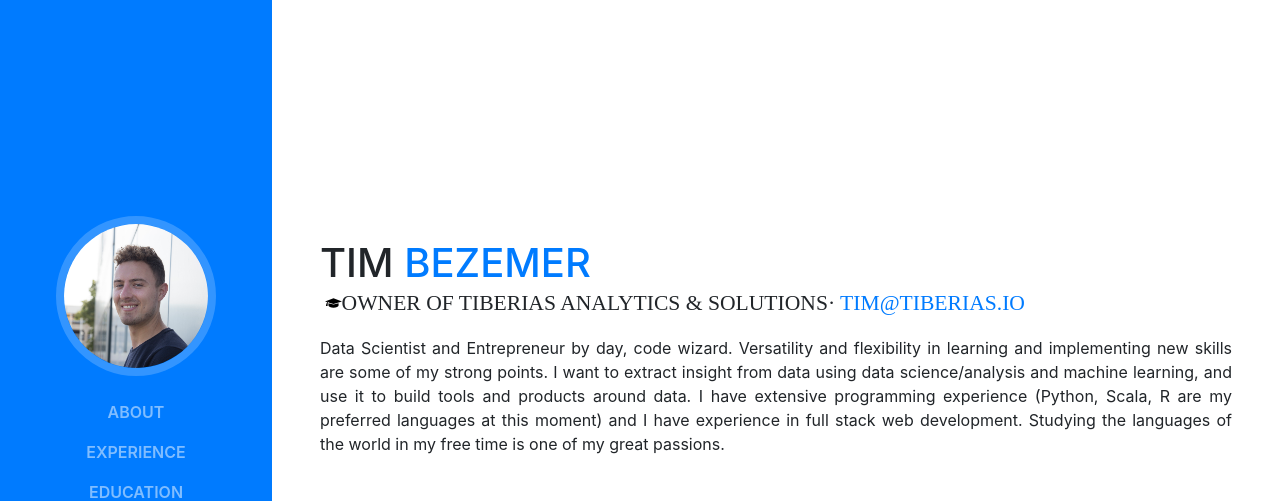
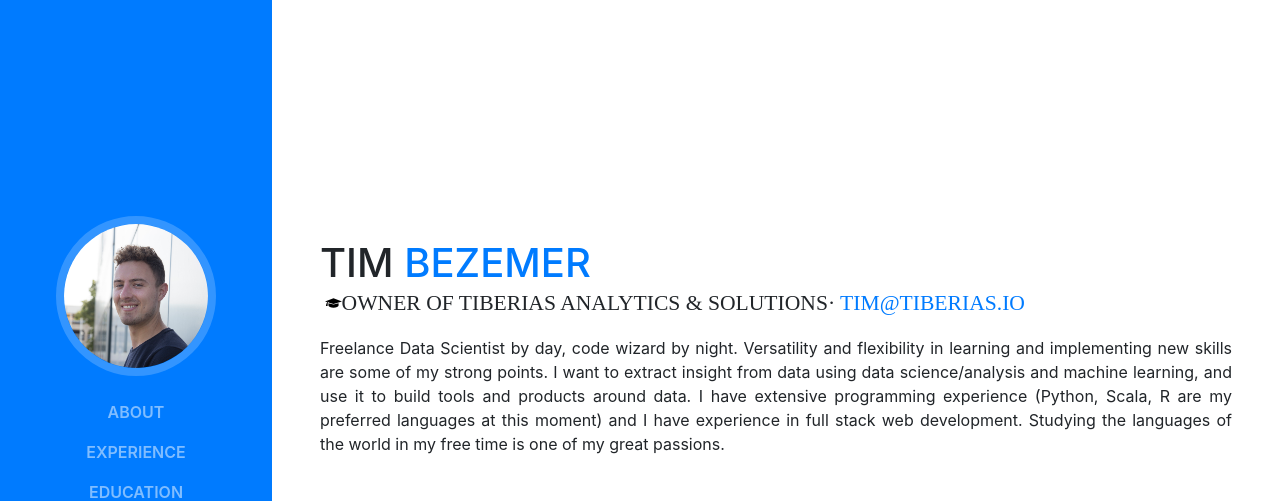
Before and after one commit to tbezemer/tbezemer.github.io, a website with bundled scripts: page index.html in a window 1280 px wide. Shown: the top 501 px of the page. Built offline with nearby package versions, Linux system fonts and the light colour scheme; a web font is replaced by a local one.

```diff
--- a/index.html
+++ b/index.html
@@ -72,7 +72,7 @@
           <div class="subheading mb-3" style='padding-left: 5px;'><img src="img/hat.svg" style='display: inline-block; height: 1em; padding-bottom: 5px' />Owner of Tiberias Analytics & Solutions·
             <a href="mailto:tim@tiberias.io">tim@tiberias.io</a>
           </div>
-          <div class="description_div"><p class="mb-5">Data Scientist and Entrepreneur by day, code wizard. Versatility and flexibility in learning and implementing new skills are some of my strong points. I want to extract insight from data using data science/analysis and machine learning, and use it to build tools and products around data. I have extensive programming experience (Python, Scala, R are my preferred languages at this moment) and I have experience in full stack web development. Studying the languages of the world in my free time is one of my great passions.</p></div>
+          <div class="description_div"><p class="mb-5">Freelance Data Scientist by day, code wizard by night. Versatility and flexibility in learning and implementing new skills are some of my strong points. I want to extract insight from data using data science/analysis and machine learning, and use it to build tools and products around data. I have extensive programming experience (Python, Scala, R are my preferred languages at this moment) and I have experience in full stack web development. Studying the languages of the world in my free time is one of my great passions.</p></div>
           <ul class="list-inline list-social-icons mb-0">
             <li class="list-inline-item">
               <a href="https://www.facebook.com/bezemer.tim">
```
Also changed, not shown: 1 other file.
